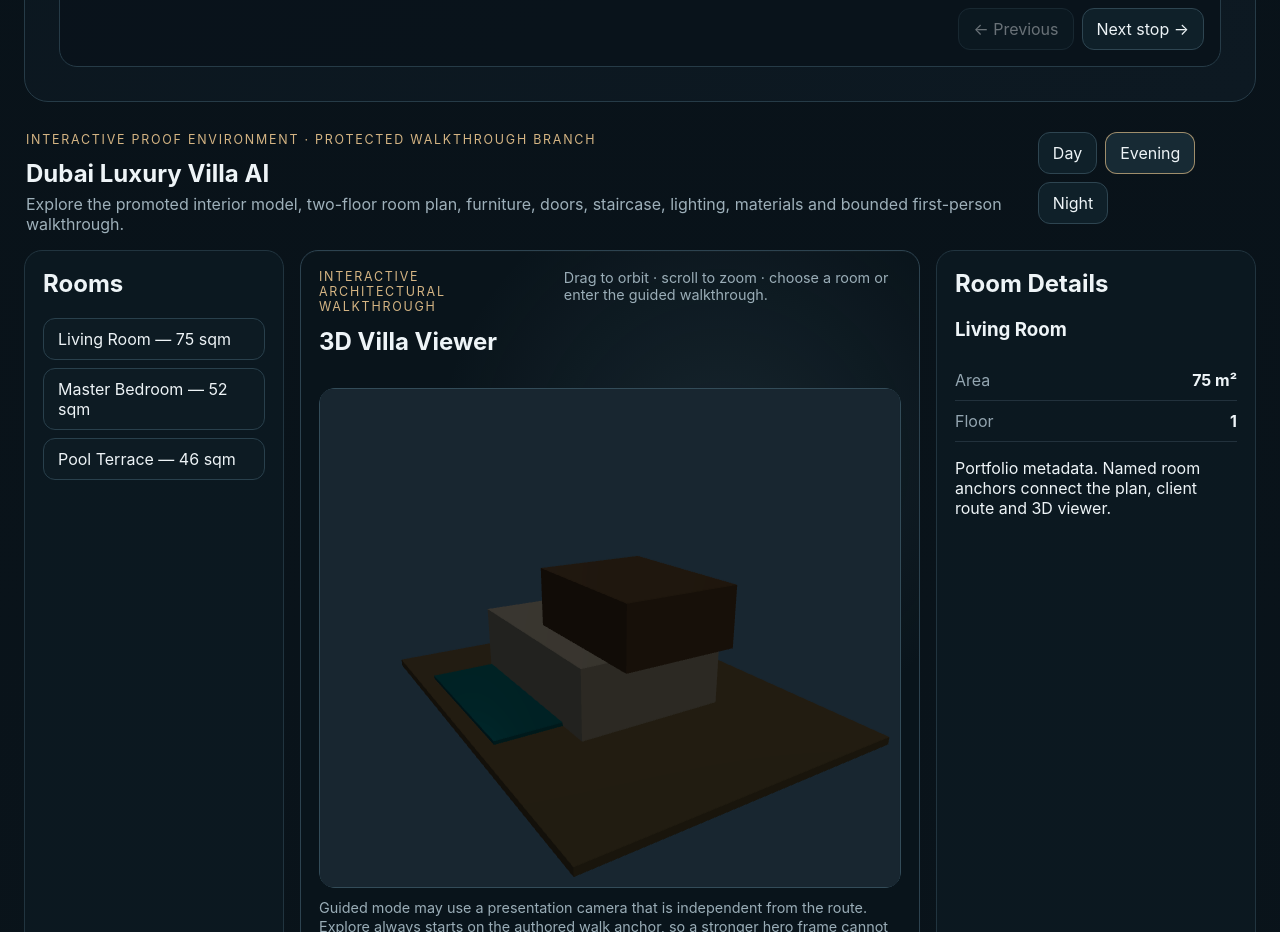
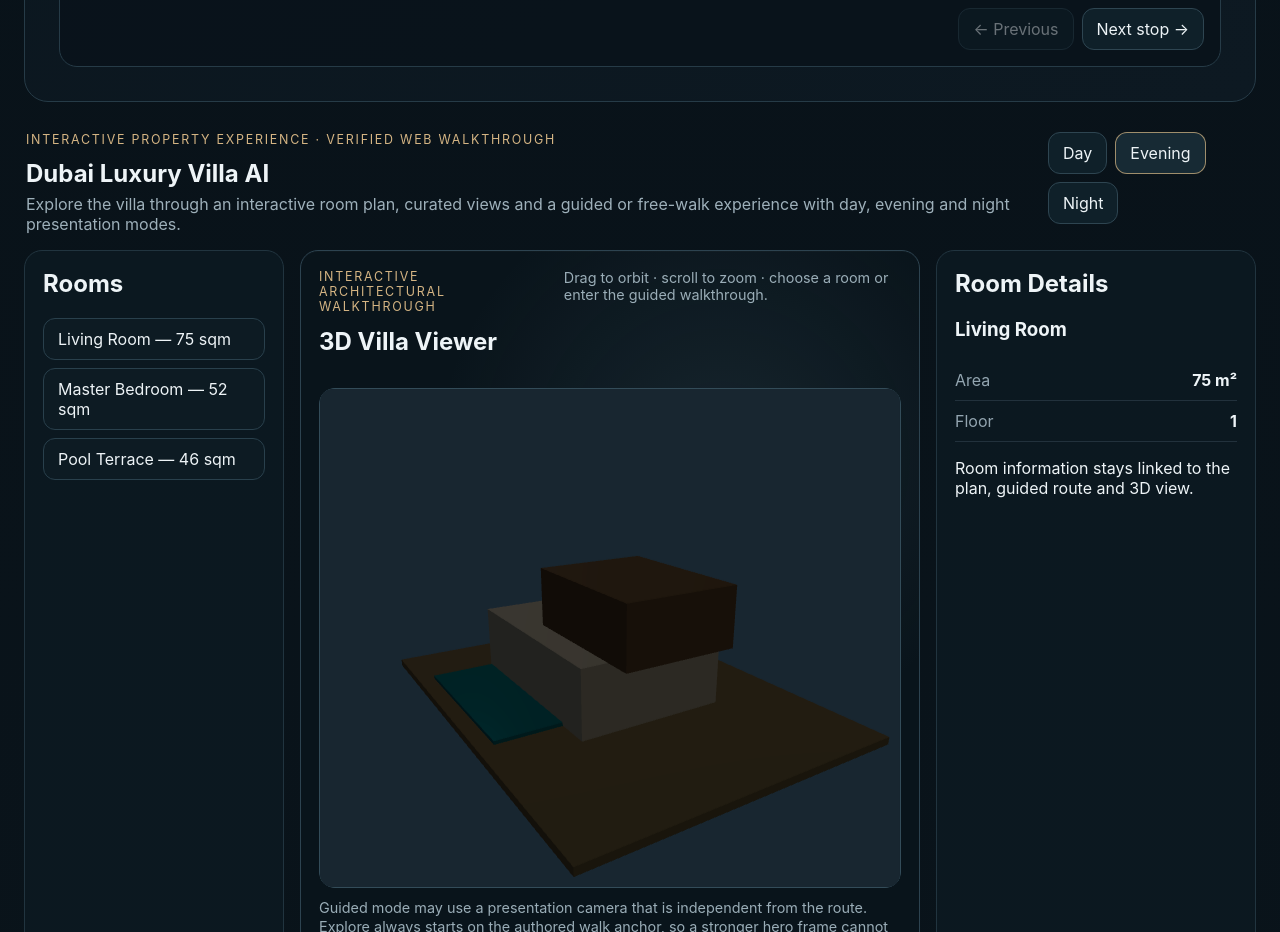
Before and after one commit to safal207/Architectural-AI-Lab, a React (Vite) app in the folder projects/Dubai-Luxury-Villa-AI/web-viewer/app/: page / in a window 1280 px wide. Shown: the part 2600-3532 px from the top of the page. Built offline with nearby package versions, Linux system fonts and the light colour scheme; no server answers.

Commit message:
Polish public villa presentation copy

```diff
--- a/projects/Dubai-Luxury-Villa-AI/web-viewer/app/src/Dashboard.jsx
+++ b/projects/Dubai-Luxury-Villa-AI/web-viewer/app/src/Dashboard.jsx
@@ -59,10 +59,10 @@ export default function Dashboard() {
 
       <header className="viewer-toolbar" id="viewer">
         <div>
-          <p className="eyebrow">Interactive proof environment · protected walkthrough branch</p>
+          <p className="eyebrow">Interactive property experience · verified web walkthrough</p>
           <h2>Dubai Luxury Villa AI</h2>
           <p>
-            Explore the promoted interior model, two-floor room plan, furniture, doors, staircase, lighting, materials and bounded first-person walkthrough.
+            Explore the villa through an interactive room plan, curated views and a guided or free-walk experience with day, evening and night presentation modes.
           </p>
         </div>
         <nav aria-label="Lighting mode">
@@ -107,7 +107,7 @@ export default function Dashboard() {
                 <div><dt>Floor</dt><dd>{selectedRoom.floor}</dd></div>
               </dl>
               <p>
-                Portfolio metadata. Named room anchors connect the plan, client route and 3D viewer.
+                Room information stays linked to the plan, guided route and 3D view.
               </p>
             </div>
           ) : (
```
